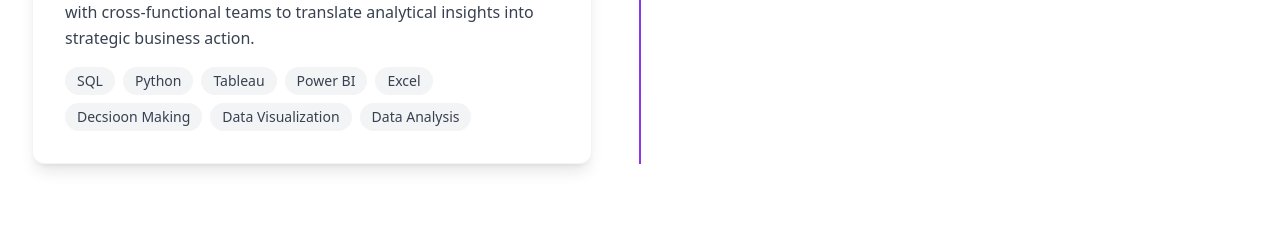
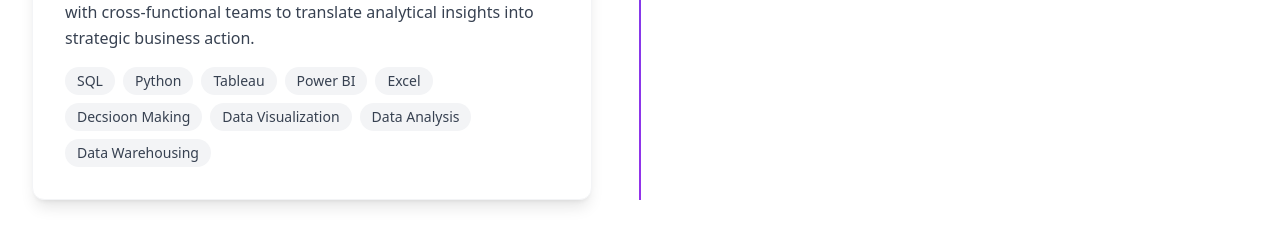
Before and after one commit to amitgangane/My-portfolio, a React (Vite) app: page / in a window 1280 px wide. Shown: the part 4620-4849 px from the top of the page. Built offline with nearby package versions, Linux system fonts and the light colour scheme.

Commit message:
Trigger redeploy

```diff
--- a/src/components/Experience.tsx
+++ b/src/components/Experience.tsx
@@ -25,7 +25,7 @@ const Experience = () => {
       location: "Nagpur, India",
       period: "Jan 2022 - Jun 2022",
       description: "Built and deployed 10+ interactive dashboards using Power BI and Tableau, visualizing KPIs across sales and operations. Designed efficient SQL logic to extract key KPIs from large datasets, improving reporting speed and insight delivery Automated recurring reporting workflows, reducing manual effort by 30% and improving reporting turnaround. Collaborated with cross-functional teams to translate analytical insights into strategic business action.",
-      technologies: ["SQL", "Python", "Tableau", "Power BI", "Excel", "Decsioon Making", "Data Visualization", "Data Analysis"]
+      technologies: ["SQL", "Python", "Tableau", "Power BI", "Excel", "Decsioon Making", "Data Visualization", "Data Analysis","Data Warehousing"]
     },
 
   ];
```
